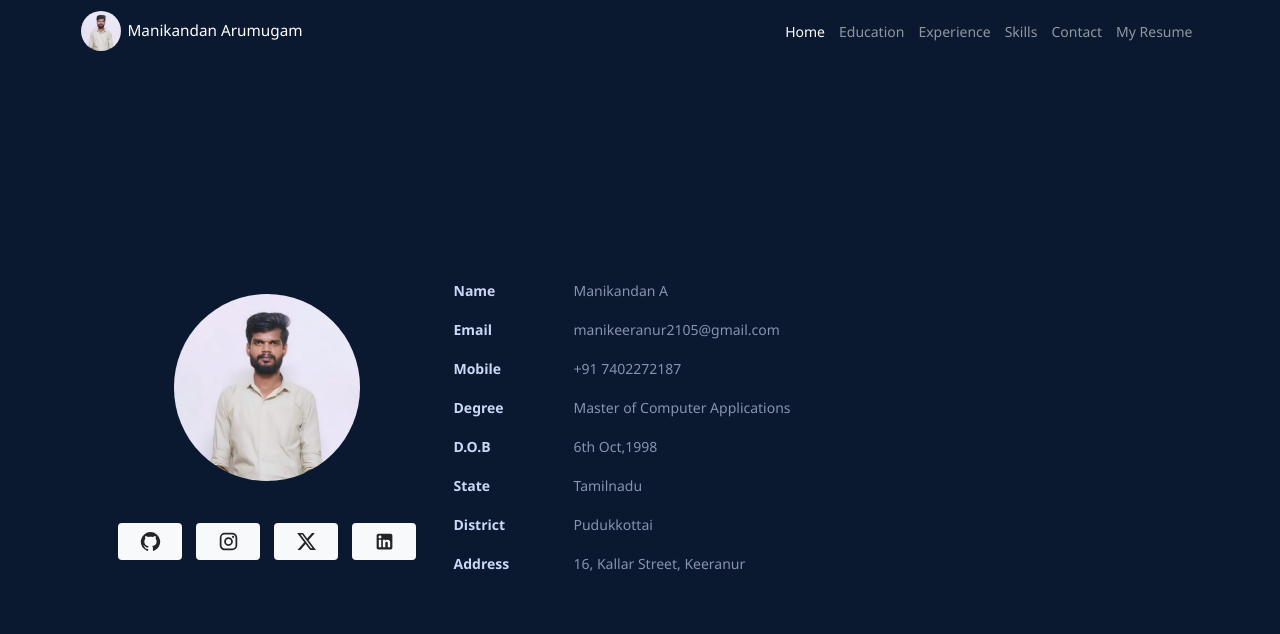
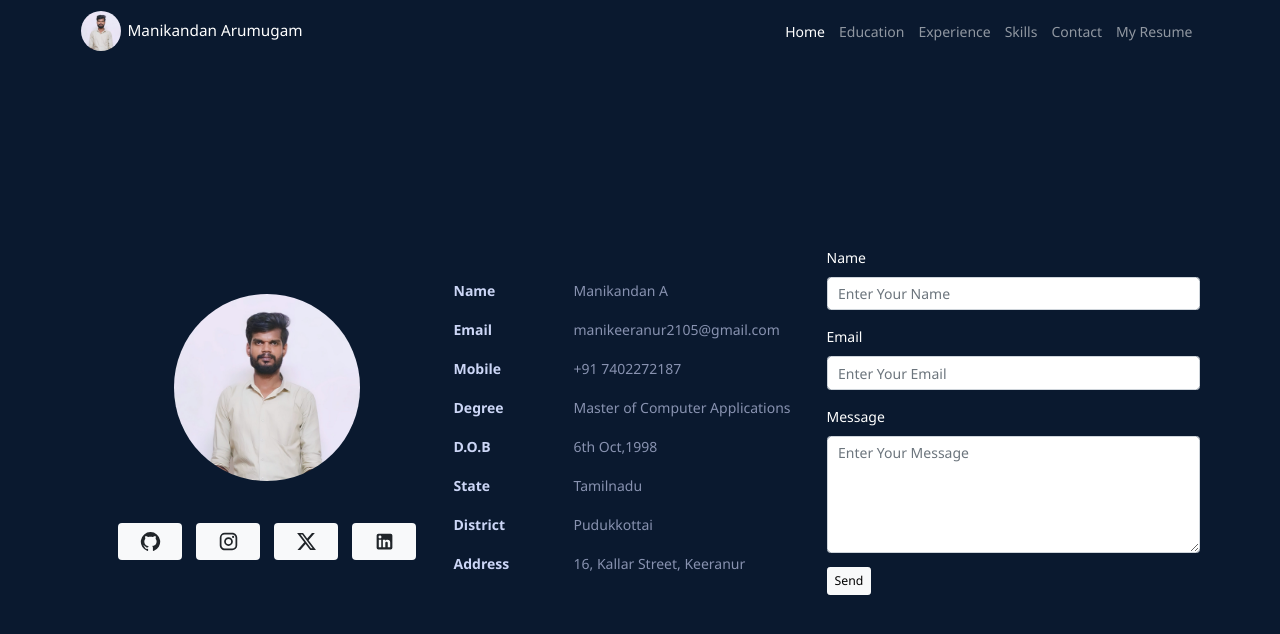
Before and after one commit to manikeeranur/react-portfolio, a React (Create React App) app: page /contact in a window 1280 px wide. Shown: the top 634 px of the page. Built offline with nearby package versions, Linux system fonts and the light colour scheme.

Commit message:
contact form added email js

```diff
--- a/package.json
+++ b/package.json
@@ -3,6 +3,7 @@
   "version": "0.1.0",
   "private": true,
   "dependencies": {
+    "@emailjs/browser": "^4.4.1",
     "@emotion/react": "^11.13.0",
     "@emotion/styled": "^11.13.0",
     "@mui/icons-material": "^5.16.5",
--- a/src/components/Contact/Contact.jsx
+++ b/src/components/Contact/Contact.jsx
@@ -1,5 +1,6 @@
 import { Button } from "@mui/material";
-import React, { useState } from "react";
+import React, { useState, useRef } from "react";
+import emailjs from "@emailjs/browser";
 import GitHubIcon from "@mui/icons-material/GitHub";
 import InstagramIcon from "@mui/icons-material/Instagram";
 import XIcon from "@mui/icons-material/X";
@@ -62,6 +63,28 @@ const Contact = () => {
       value: "16, Kallar Street, Keeranur",
     },
   ]);
+
+  const form = useRef();
+
+  const sendEmail = (e) => {
+    e.preventDefault();
+
+    emailjs
+      .sendForm("service_ce31qr7", "template_cf7qdo9", form.current, {
+        publicKey: "3JMxe97whwmmH8TI-",
+      })
+      .then(
+        () => {
+          console.log("SUCCESS!");
+        },
+        (error) => {
+          console.log("FAILED...", error.text);
+        }
+      );
+
+    e.target.reset();
+  };
+
   return (
     <div className="container">
       <div className="contact-form">
@@ -83,13 +106,53 @@ const Contact = () => {
               </div>
             </div>
           </div>
-          <div className="col-12 col-md-8 details m-auto">
+
+          <div className="col-12 col-md-4 details m-auto ">
             {contactDetails.map((detail) => (
               <div className="detail">
                 <div>{detail.title}</div>
                 <div>{detail.value}</div>
               </div>
             ))}
+          </div>
+
+          <div className="col-12 col-md-4 py-5 py-md-0">
+            <form ref={form} onSubmit={sendEmail}>
+              <div className="form-group mb-3">
+                <label className="form-label text-white">Name</label>
+                <input
+                  type="text"
+                  name="from_name"
+                  className="form-control"
+                  placeholder="Enter Your Name"
+                  required
+                />
+              </div>
+              <div className="form-group mb-3">
+                <label className="form-label text-white">Email</label>
+                <input
+                  type="email"
+                  name="from_email"
+                  className="form-control"
+                  placeholder="Enter Your Email"
+                  required
+                />
+              </div>
+              <div className="form-group mb-3">
+                <label className="form-label text-white">Message</label>
+                <textarea
+                  name="message"
+                  className="form-control"
+                  placeholder="Enter Your Message"
+                  rows={5}
+                  required
+                />
+              </div>
+
+              <button type="submit" className="btn btn-sm btn-light mb-3">
+                Send
+              </button>
+            </form>
           </div>
         </div>
       </div>
```
Also changed, not shown: 1 other file (tests, documents, lock files or other folders).
